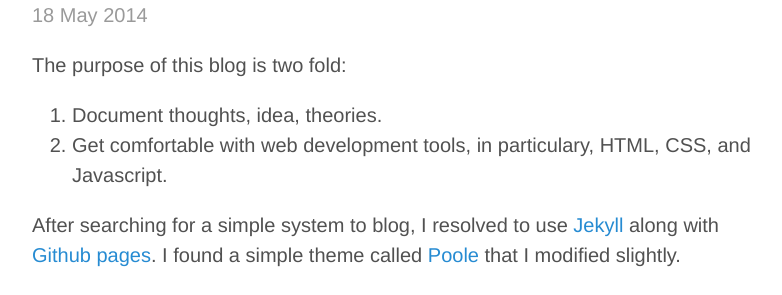
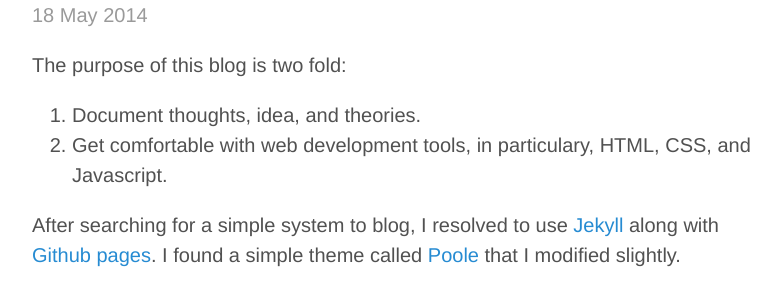
Before and after one commit to abhinaykr/abhinaykr.github.io, a Jekyll site: the page built from index.html, in a window 1280 px wide. Shown: the part 181-476 px from the top of the page, without its empty margins (248-1030 px from the left). Built offline with Jekyll 4.4.1, drawn with Linux system fonts in a browser that asks for light colours; Markdown is read by kramdown in place of the engine named in the settings; the list of posts is cut into pages by our own code.

Commit message:
fix grammar

```diff
--- a/_posts/2014-05-18-this-blog.md
+++ b/_posts/2014-05-18-this-blog.md
@@ -6,7 +6,7 @@ title: This blog
 
 The purpose of this blog is two fold:
 
-1. Document thoughts, idea, theories.
+1. Document thoughts, idea, and theories.
 2. Get comfortable with web development tools, in particulary, HTML, CSS, and Javascript.
 
 
```
